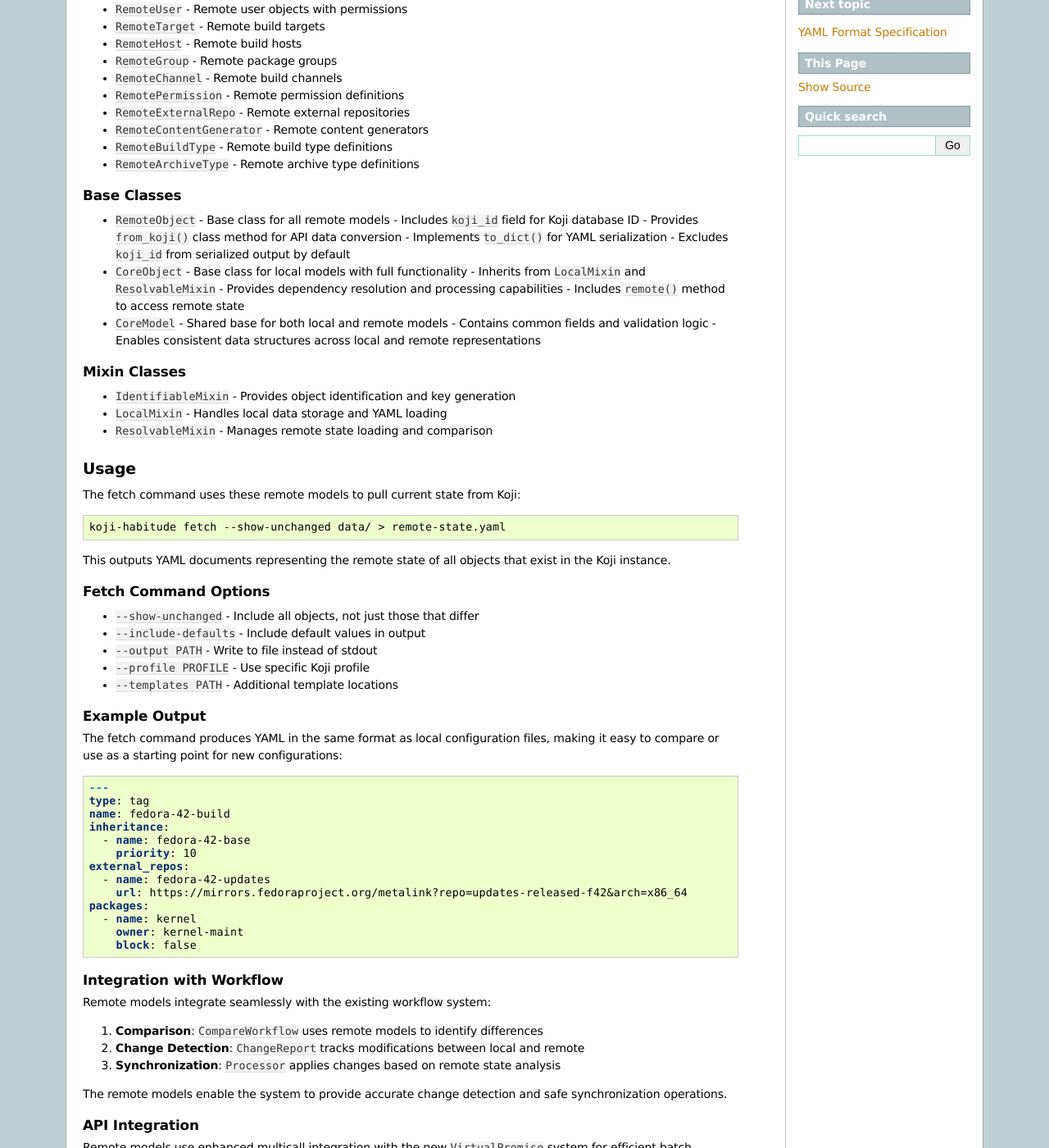
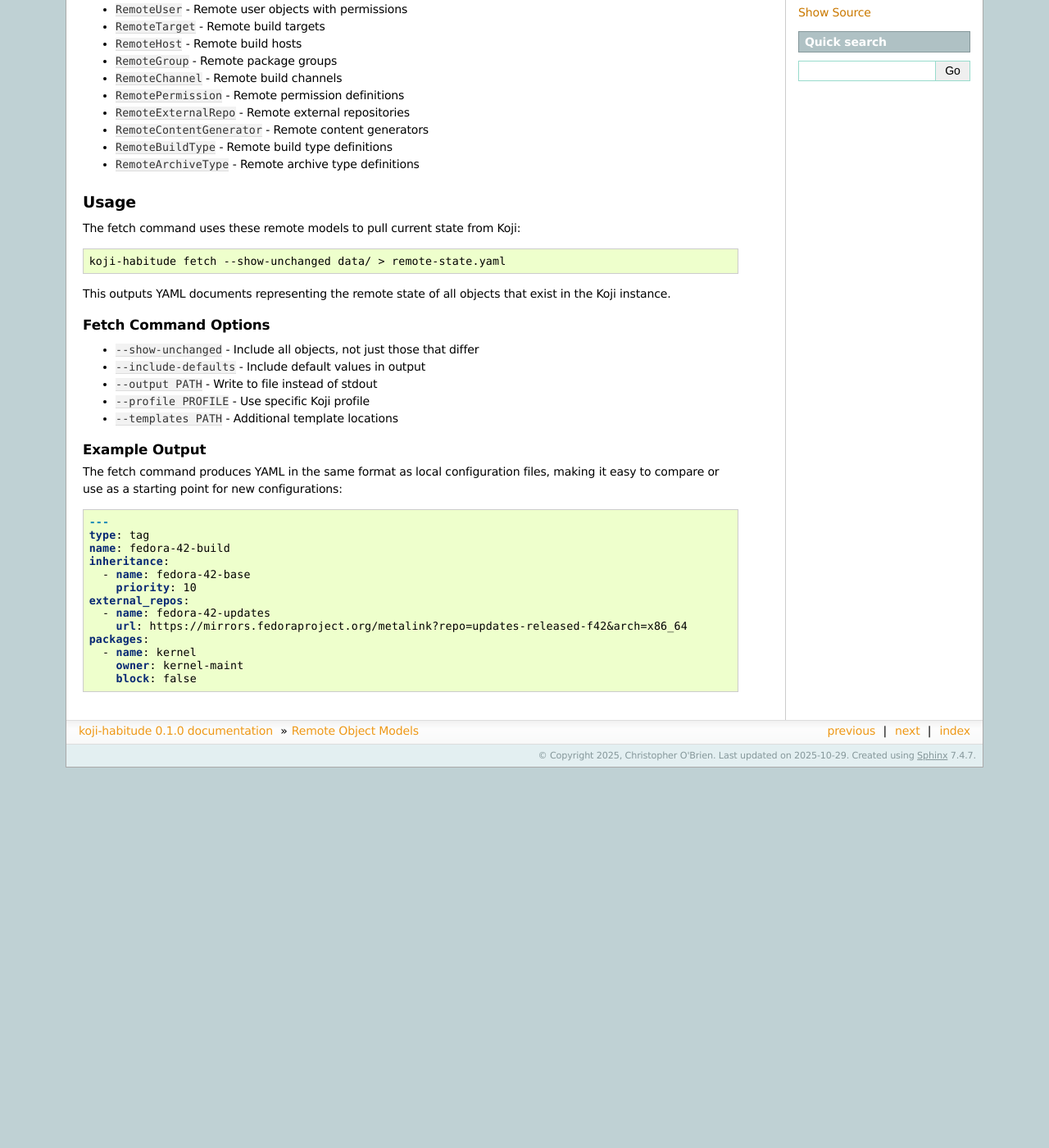
Before and after one commit to obriencj/koji-habitude, a Sphinx documentation site: the page built from docs/remote_models.rst, in a window 1280 px wide and 1400 px high, scrolled down 397 px. Shown: the whole window at 82% size. Built offline with Sphinx 7.4.7, drawn with Linux system fonts in a browser that asks for light colours; after the commit the page ends 1333 px from its top, so only the background shows below that; some of the changed text lies outside the part shown.

Commit message:
remove unnecessary blather

```diff
--- a/docs/remote_models.rst
+++ b/docs/remote_models.rst
@@ -33,30 +33,6 @@ the shared model and the ``RemoteObject`` base class:
 - ``RemoteBuildType`` - Remote build type definitions
 - ``RemoteArchiveType`` - Remote archive type definitions
 
-Base Classes
-~~~~~~~~~~~~
-
-- ``RemoteObject`` - Base class for all remote models
-  - Includes ``koji_id`` field for Koji database ID
-  - Provides ``from_koji()`` class method for API data conversion
-  - Implements ``to_dict()`` for YAML serialization
-  - Excludes ``koji_id`` from serialized output by default
-
-- ``CoreObject`` - Base class for local models with full functionality
-  - Inherits from ``LocalMixin`` and ``ResolvableMixin``
-  - Provides dependency resolution and processing capabilities
-  - Includes ``remote()`` method to access remote state
-
-- ``CoreModel`` - Shared base for both local and remote models
-  - Contains common fields and validation logic
-  - Enables consistent data structures across local and remote representations
-
-Mixin Classes
-~~~~~~~~~~~~~
-
-- ``IdentifiableMixin`` - Provides object identification and key generation
-- ``LocalMixin`` - Handles local data storage and YAML loading
-- ``ResolvableMixin`` - Manages remote state loading and comparison
 
 Usage
 -----
@@ -101,29 +77,3 @@ configurations:
      - name: kernel
        owner: kernel-maint
        block: false
-
-Integration with Workflow
-~~~~~~~~~~~~~~~~~~~~~~~~~
-
-Remote models integrate seamlessly with the existing workflow system:
-
-1. **Comparison**: ``CompareWorkflow`` uses remote models to identify differences
-2. **Change Detection**: ``ChangeReport`` tracks modifications between local and remote
-3. **Synchronization**: ``Processor`` applies changes based on remote state analysis
-
-The remote models enable the system to provide accurate change detection
-and safe synchronization operations.
-
-API Integration
-~~~~~~~~~~~~~~~
-
-Remote models use enhanced multicall integration with the new ``VirtualPromise``
-system for efficient batch operations:
-
-- **Async Loading**: Multiple remote objects loaded in parallel
-- **Promise-based**: Callbacks triggered when API calls complete
-- **Error Handling**: Graceful handling of missing or invalid objects
-- **Performance**: Reduced API round-trips through batching
-
-This architecture provides a robust foundation for bidirectional
-synchronization between local configurations and Koji instances.
```
